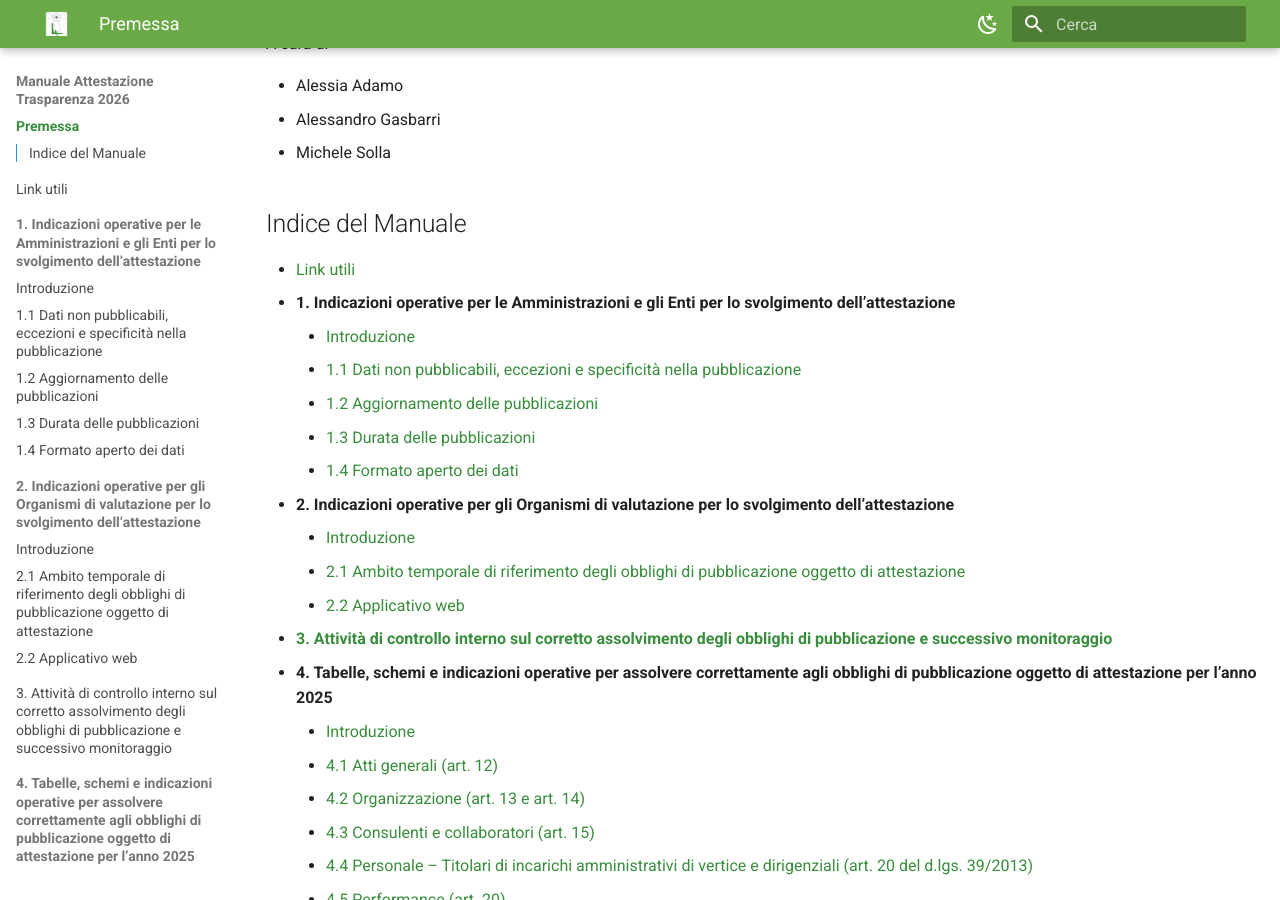
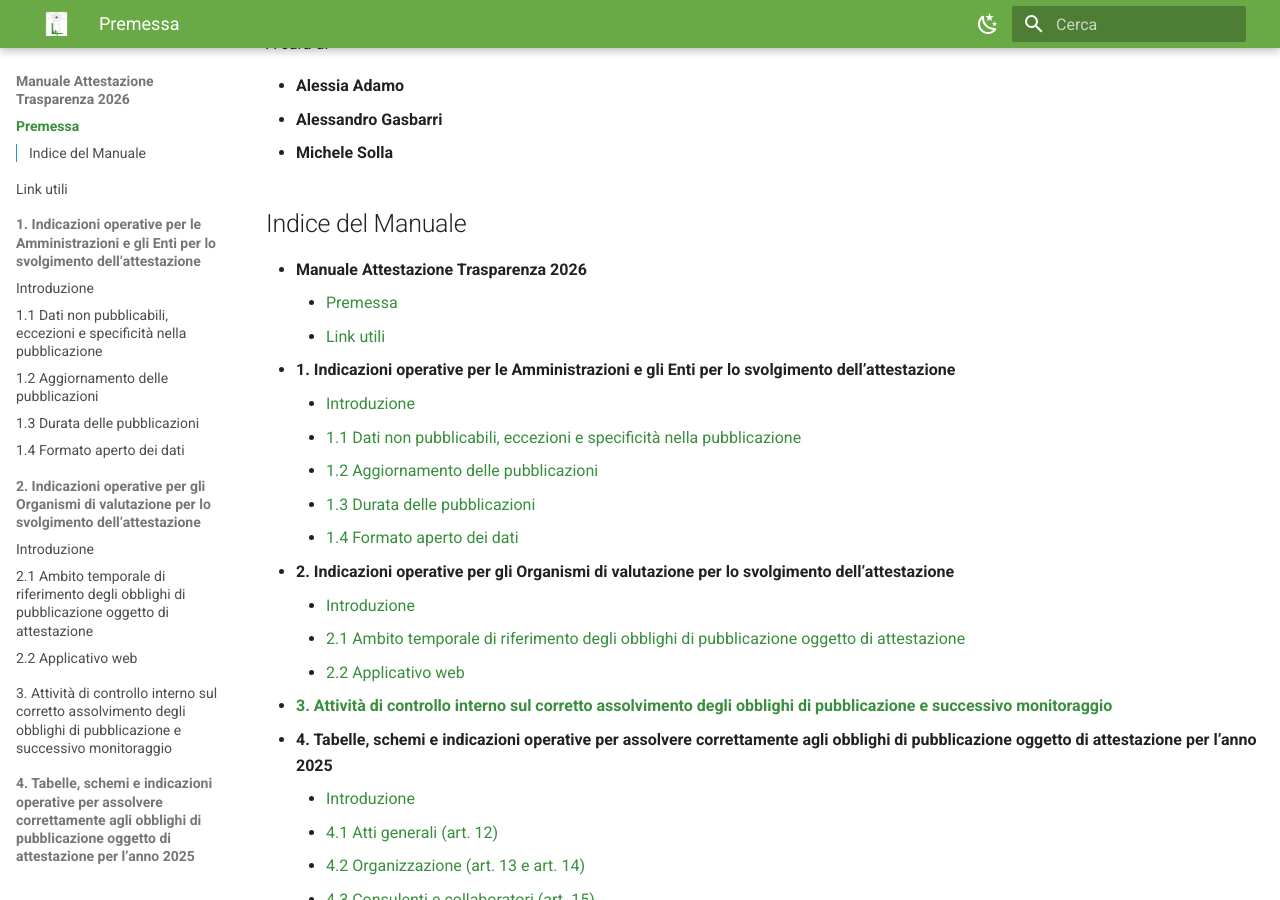
Before and after one commit to Lab4srl/manuale-trasparenza-2026, an MkDocs documentation site: the page built from docs/index.md, in a window 1280 px wide and 900 px high, scrolled down 561 px. Built offline with MkDocs 1.6.1 and Material for MkDocs 9.7.7, drawn with Linux system fonts in a browser that asks for light colours.

Commit message:
Aggiornamento manuale

```diff
--- a/docs/index.md
+++ b/docs/index.md
@@ -12,13 +12,15 @@ L’analisi complessiva e gli specifici approfondimenti sono stati redatti attra
 
 A cura di
 
-- Alessia Adamo
-- Alessandro Gasbarri
-- Michele Solla
+- **Alessia Adamo**
+- **Alessandro Gasbarri**
+- **Michele Solla**
 
 ## Indice del Manuale
 
-- [Link utili](link-utili.md)
+- **Manuale Attestazione Trasparenza 2026**
+	- [Premessa](index.md)
+	- [Link utili](link-utili.md)
 - **1. Indicazioni operative per le Amministrazioni e gli Enti per lo svolgimento dell’attestazione**
     - [Introduzione](capitolo-1/index.md)
     - [1.1 Dati non pubblicabili, eccezioni e specificità nella pubblicazione](capitolo-1/1-1-dati-non-pubblicabili.md)
```
